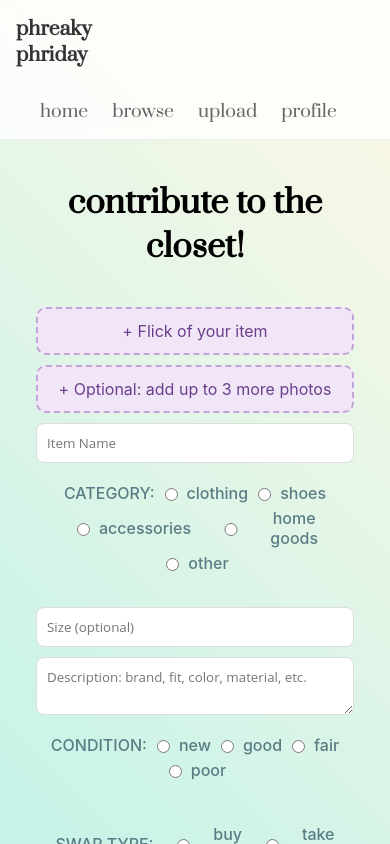
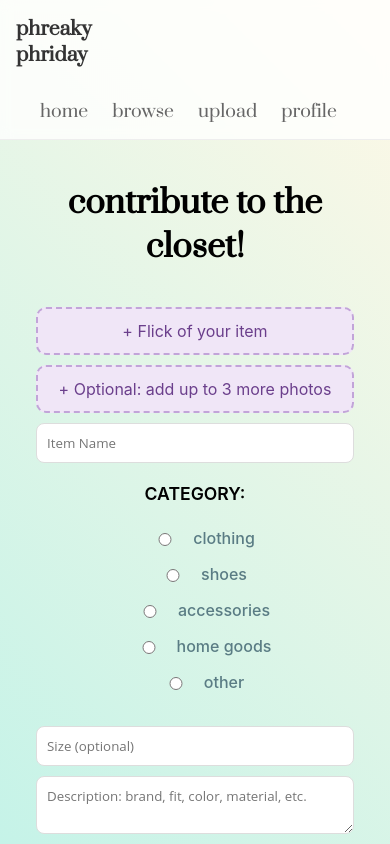
Before and after one commit to katiehur5/phreaky-phriday, a React (Create React App) app in the folder frontend/: page /add-item in a window 390 px wide. Shown: the top 844 px of the page. Built offline with nearby package versions, Linux system fonts and the light colour scheme; sample sign-in values are in the browser's storage.

Commit message:
Improve responsiveness

```diff
--- a/frontend/src/api.js
+++ b/frontend/src/api.js
@@ -1,7 +1,7 @@
 import axios from 'axios';
 
 const API = axios.create({
-  baseURL: 'http://localhost:3000/api', // Replace with your backend URL if deployed
+  baseURL: 'http://192.168.20.140:3000/api', // Replace with your backend URL if deployed
 });
 
 // api.js
--- a/frontend/src/components/MarqueeSection.js
+++ b/frontend/src/components/MarqueeSection.js
@@ -2,11 +2,11 @@ import React from 'react';
 import '../styles/MarqueeSection.css';
 
 const images = [
-  'http://localhost:3000/uploads/home_marquee/IMG_5997.JPG',
-  'http://localhost:3000/uploads/home_marquee/IMG_5998.JPG',
-  'http://localhost:3000/uploads/home_marquee/IMG_6001.JPG',
-  'http://localhost:3000/uploads/home_marquee/alicia.jpg',
-  'http://localhost:3000/uploads/home_marquee/aliciabryn.jpg',
+  'http://192.168.20.140:3000/uploads/home_marquee/IMG_5997.JPG',
+  'http://192.168.20.140:3000/uploads/home_marquee/IMG_5998.JPG',
+  'http://192.168.20.140:3000/uploads/home_marquee/IMG_6001.JPG',
+  'http://192.168.20.140:3000/uploads/home_marquee/alicia.jpg',
+  'http://192.168.20.140:3000/uploads/home_marquee/aliciabryn.jpg',
   // Add more as needed
 ];
 
--- a/frontend/src/components/MasonryGrid.js
+++ b/frontend/src/components/MasonryGrid.js
@@ -33,7 +33,7 @@ const MasonryGrid = ({ items, onDelete, onLike, likedItems }) => {
             {likedItems.includes(item._id) ? <FaHeart /> : <FaRegHeart />}
           </div>
           <img
-            src={`http://localhost:3000/${item.imagePath}`}
+            src={`http://192.168.20.140:3000/${item.imagePath}`}
             alt={item.name}
             className="masonry-img"
           />
--- a/frontend/src/components/ProfileMasonryGrid.js
+++ b/frontend/src/components/ProfileMasonryGrid.js
@@ -18,7 +18,7 @@ const ProfileMasonryGrid = ({ items, onDelete }) => {
       {items.map(item => (
         <div className="masonry-card" key={item._id}>
           <img
-            src={`http://localhost:3000/${item.imagePath}`}
+            src={`http://192.168.20.140:3000/${item.imagePath}`}
             alt={item.name}
             className="masonry-img"
           />
--- a/frontend/src/pages/AddItem.js
+++ b/frontend/src/pages/AddItem.js
@@ -165,9 +165,9 @@ function AddItem() {
 
         {/* CATEGORY FIELD */}
         <div className="options">
-          <span className="label">CATEGORY:</span>
+          <span className="field-label">CATEGORY:</span>
           {['clothing', 'shoes', 'accessories', 'home goods', 'other'].map((c) => (
-            <label key={c} className="label">
+            <label key={c} className="radio-option">
               <input
                 type="radio"
                 name="category"
@@ -176,7 +176,7 @@ function AddItem() {
                 onChange={handleChange}
                 // required
               />
-              {c}
+              <span>{c}</span>
             </label>
           ))}
         </div>
@@ -184,9 +184,9 @@ function AddItem() {
         {/* CONDITIONAL SUBCATEGORY FIELDS */}
         {formData.category === 'clothing' && (
           <div className="options">
-            <span className="label">CLOTHING TYPE:</span>
+            <span className="field-label">CLOTHING TYPE:</span>
           {['dress', 'top', 'bottom', 'outerwear', 'other'].map((c) => (
-            <label key={c} className="label">
+            <label key={c} className="radio-option">
             <input
               type="radio"
               name="subcategory"
@@ -221,9 +221,9 @@ function AddItem() {
 
         {/* CONDITION FIELD */}
         <div className="options">
-          <span className="label">CONDITION:</span>
+          <span className="field-label">CONDITION:</span>
           {['new', 'good', 'fair', 'poor'].map((c) => (
-            <label key={c} className="label">
+            <label key={c} className="radio-option">
             <input
               type="radio"
               name="condition"
@@ -239,9 +239,9 @@ function AddItem() {
 
         {/* SWAP TYPE FIELD */}
         <div className="options">
-          <span className="label">SWAP TYPE:</span>
+          <span className="field-label">SWAP TYPE:</span>
         {['buy me', 'take me', 'borrow me'].map((c) => (
-            <label key={c} className="label">
+            <label key={c} className="radio-option">
             <input
               type="radio"
               name="swapType"
--- a/frontend/src/pages/ItemDetail.js
+++ b/frontend/src/pages/ItemDetail.js
@@ -31,13 +31,13 @@ function ItemDetail() {
         <div className="item-images">
           <img
             className="item-detail-img"
-            src={`http://localhost:3000/${item.imagePath}`}
+            src={`http://192.168.20.140:3000/${item.imagePath}`}
             alt={item.name}
           />
           <div className="additional-imgs">
             {item.additionalImages?.map((img, index) => (
               <img key={index}
-              src={`http://localhost:3000/${img}`}
+              src={`http://192.168.20.140:3000/${img}`}
               alt={`Additional ${index}`}
               className="sub-img"
               />
--- a/frontend/src/pages/Register.js
+++ b/frontend/src/pages/Register.js
@@ -25,8 +25,16 @@ function Register() {
   };
 
   const handleSubmit = async (e) => {
-    e.preventDefault();
+    e.preventDefault(); // no page reload
     try {
+      console.log('Submitting registration form:', {
+        name: formData.name,
+        email: formData.email,
+        password: formData.password,
+        phoneNumber: formData.phoneNumber,
+        classYear: formData.classYear
+      });
+
       const response = await API.post('/auth/register', formData);
 
       localStorage.setItem('token', response.data.token);
--- a/frontend/src/styles/AddItem.css
+++ b/frontend/src/styles/AddItem.css
@@ -30,7 +30,22 @@ form {
 }
 
 
-input,
+input {
+  width: 100%;
+  max-width: 100%;
+  padding: 10px;
+  border: 1px solid #ddd;
+  border-radius: 8px;
+  box-sizing: border-box;
+}
+input[type=radio] {
+  width: 50px;
+  max-width: 100%;
+  padding: 10px;
+  border: 1px solid #ddd;
+  border-radius: 8px;
+  box-sizing: border-box;
+}
 textarea {
   width: 100%;
   max-width: 100%;
@@ -74,10 +89,30 @@ button:hover {
   box-sizing: border-box;
 }
 
-.label {
+.field-label {
+  font-weight: 600;
+  font-size: 1.1rem;
+  margin-bottom: 0.5rem;
+}
+
+@media (max-width: 600px) {
+  .options {
+    display: flex;
+    flex-direction: column;
+    flex-wrap: wrap;
+    justify-content: center;
+    gap: 1rem;
+    align-items: center;
+    margin: 10px 0 24px;
+    max-width: 100%;
+    width: 100%;
+    box-sizing: border-box;
+  }
+}
+
+.radio-option {
   display: flex;
   align-items: center;
-  gap: 6px;
   font-weight: 500;
   color: #5a7c84;
   font-size: 16px;
```
Also changed, not shown: 2 other files (tests, documents, lock files or other folders). Lines whose indentation alone changed are shown as unchanged.
